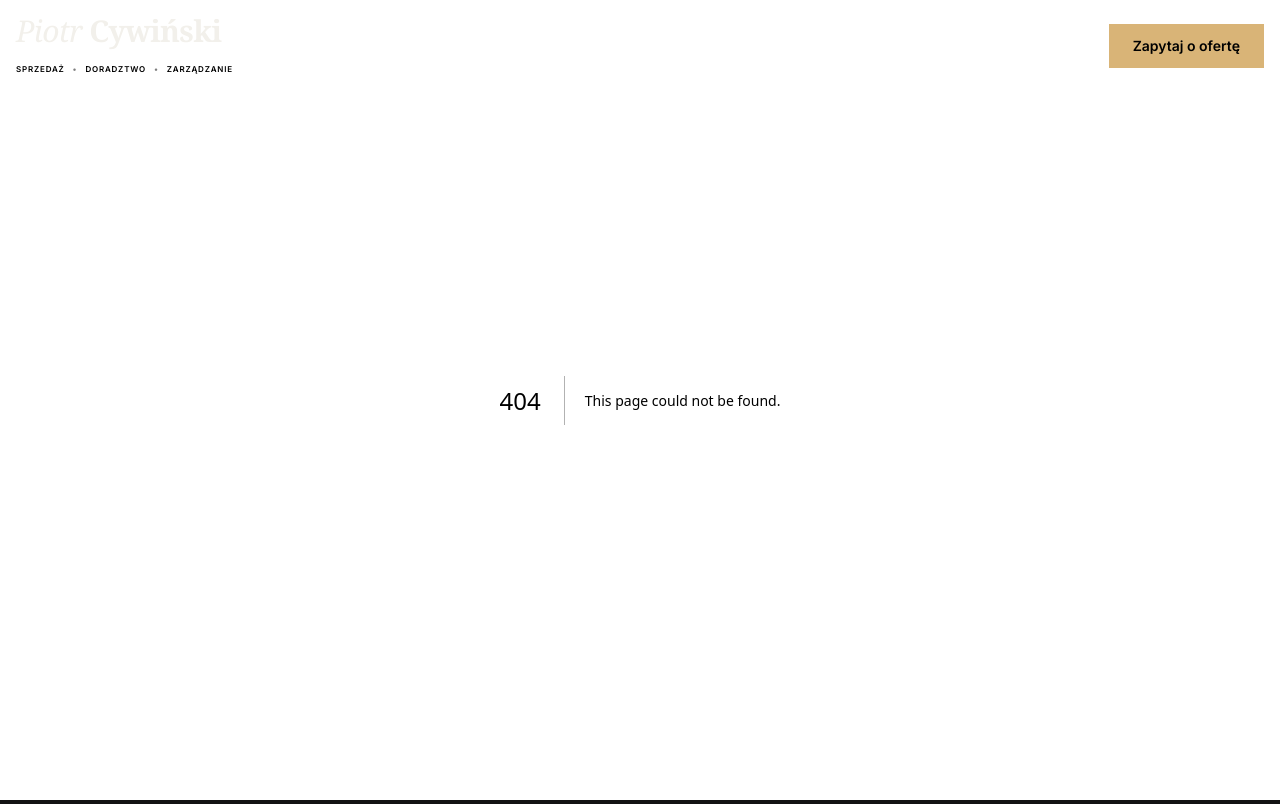
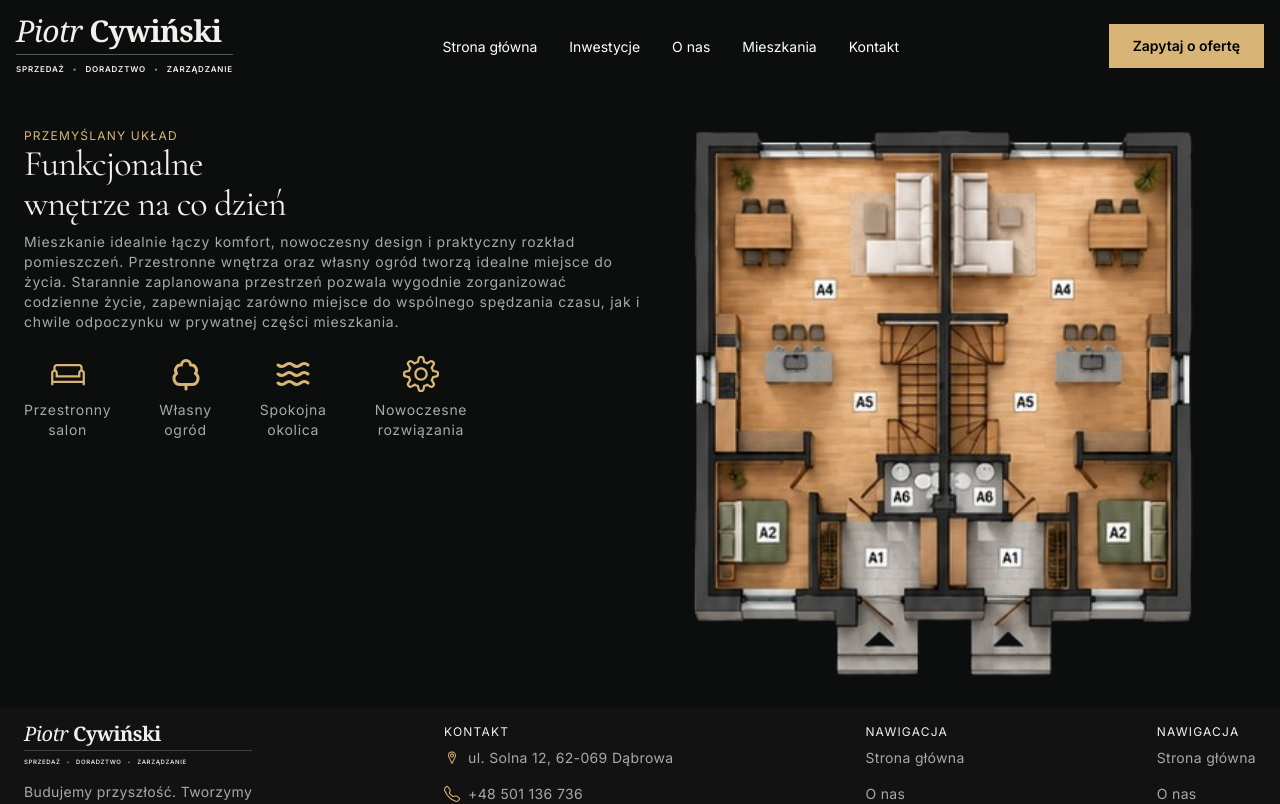
Before and after one commit to przemyslaw-bialk/deweloper-site-with-integrations, a Next.js app: page /apartment in a window 1280 px wide. Before the commit this address had no page. Shown: the top 804 px of the page. Built offline with nearby package versions, Linux system fonts and the light colour scheme.

Commit message:
working Apartment Page

```diff
--- /dev/null
+++ b/app/(FRONTEND SITE)/apartment/page.tsx
@@ -0,0 +1,16 @@
+import ApartmentDescription from "@/components/(FRONTEND)/apartment/ApartmentDescription";
+import ApartmentLayout from "@/components/(FRONTEND)/apartment/ApartmentLayout";
+import SectionWrapper from "@/ui/SectionWrapper";
+
+const ApartmentPage = () => {
+  return (
+    <SectionWrapper className="pt-26">
+      <div className="flex items-start justify-between md:flex-row flex-col">
+        <ApartmentDescription />
+        <ApartmentLayout />
+      </div>
+    </SectionWrapper>
+  );
+};
+
+export default ApartmentPage;
--- /dev/null
+++ b/components/(FRONTEND)/apartment/ApartmentDescription.tsx
@@ -0,0 +1,26 @@
+import MainTitle from "@/ui/MainTittle";
+import SectionText from "@/ui/SectionText";
+import SubtittleAccent from "@/ui/SubtittleAccent";
+import ApartmentFeatures from "./ApartmentFeatures";
+
+const ApartmentDescription = () => {
+  return (
+    <div className="md:flex-1/2 md:mt-6">
+      <SubtittleAccent>Przemyślany układ</SubtittleAccent>
+      <MainTitle>
+        Funkcjonalne <br /> wnętrze na co dzień
+      </MainTitle>
+      <SectionText>
+        Mieszkanie idealnie łączy komfort, nowoczesny design i praktyczny
+        rozkład pomieszczeń. Przestronne wnętrza oraz własny ogród tworzą
+        idealne miejsce do życia. Starannie zaplanowana przestrzeń pozwala
+        wygodnie zorganizować codzienne życie, zapewniając zarówno miejsce do
+        wspólnego spędzania czasu, jak i chwile odpoczynku w prywatnej części
+        mieszkania.
+      </SectionText>
+      <ApartmentFeatures />
+    </div>
+  );
+};
+
+export default ApartmentDescription;
--- /dev/null
+++ b/components/(FRONTEND)/apartment/ApartmentFeatures.tsx
@@ -0,0 +1,40 @@
+import { LiaCouchSolid } from "react-icons/lia";
+import { LuTreeDeciduous, LuWaves } from "react-icons/lu";
+import { SlSettings } from "react-icons/sl";
+
+const ApartmentFeatures = () => {
+  return (
+    <div className="flex gap-12 mt-6">
+      <div className="flex flex-col items-center">
+        <LiaCouchSolid className="text-accent text-xl md:text-4xl " />
+        <p className="text-muted mt-2 tracking-wider text-sm text-center">
+          Przestronny <br />
+          salon
+        </p>
+      </div>
+      <div className="flex flex-col items-center">
+        <LuTreeDeciduous className="text-accent text-xl md:text-4xl " />
+        <p className="text-muted mt-2 tracking-wider text-sm text-center">
+          Własny <br />
+          ogród
+        </p>
+      </div>
+      <div className="flex flex-col items-center">
+        <LuWaves className="text-accent text-xl md:text-4xl " />
+        <p className="text-muted mt-2 tracking-wider text-sm text-center">
+          Spokojna <br />
+          okolica
+        </p>
+      </div>
+      <div className="flex flex-col items-center">
+        <SlSettings className="text-accent text-xl md:text-4xl " />
+        <p className="text-muted mt-2 tracking-wider text-sm text-center">
+          Nowoczesne <br />
+          rozwiązania
+        </p>
+      </div>
+    </div>
+  );
+};
+
+export default ApartmentFeatures;
--- /dev/null
+++ b/components/(FRONTEND)/apartment/ApartmentLayout.tsx
@@ -0,0 +1,16 @@
+import Image from "next/image";
+
+const ApartmentLayout = () => {
+  return (
+    <div className="md:flex-1/2">
+      <Image
+        src="/photos/test.png"
+        alt="Apartment layout"
+        width={800}
+        height={1200}
+      />
+    </div>
+  );
+};
+
+export default ApartmentLayout;
--- a/components/(FRONTEND)/footer/Footer.tsx
+++ b/components/(FRONTEND)/footer/Footer.tsx
@@ -6,9 +6,10 @@ import FooterNavigation from "./FooterNavigation";
 const Footer = () => {
   return (
     <SectionWrapper className="py-4" backgroundColor="bg-background-secondary">
-      <div className="flex items-start justify-start gap-12 ">
+      <div className="flex items-start justify-between gap-12 ">
         <FooterLogo />
         <FooterContactInfo />
+        <FooterNavigation />
         <FooterNavigation />
       </div>
     </SectionWrapper>
```
Also changed, not shown: public/photos/apartmentLayout.png (added), public/photos/test.png (added).
